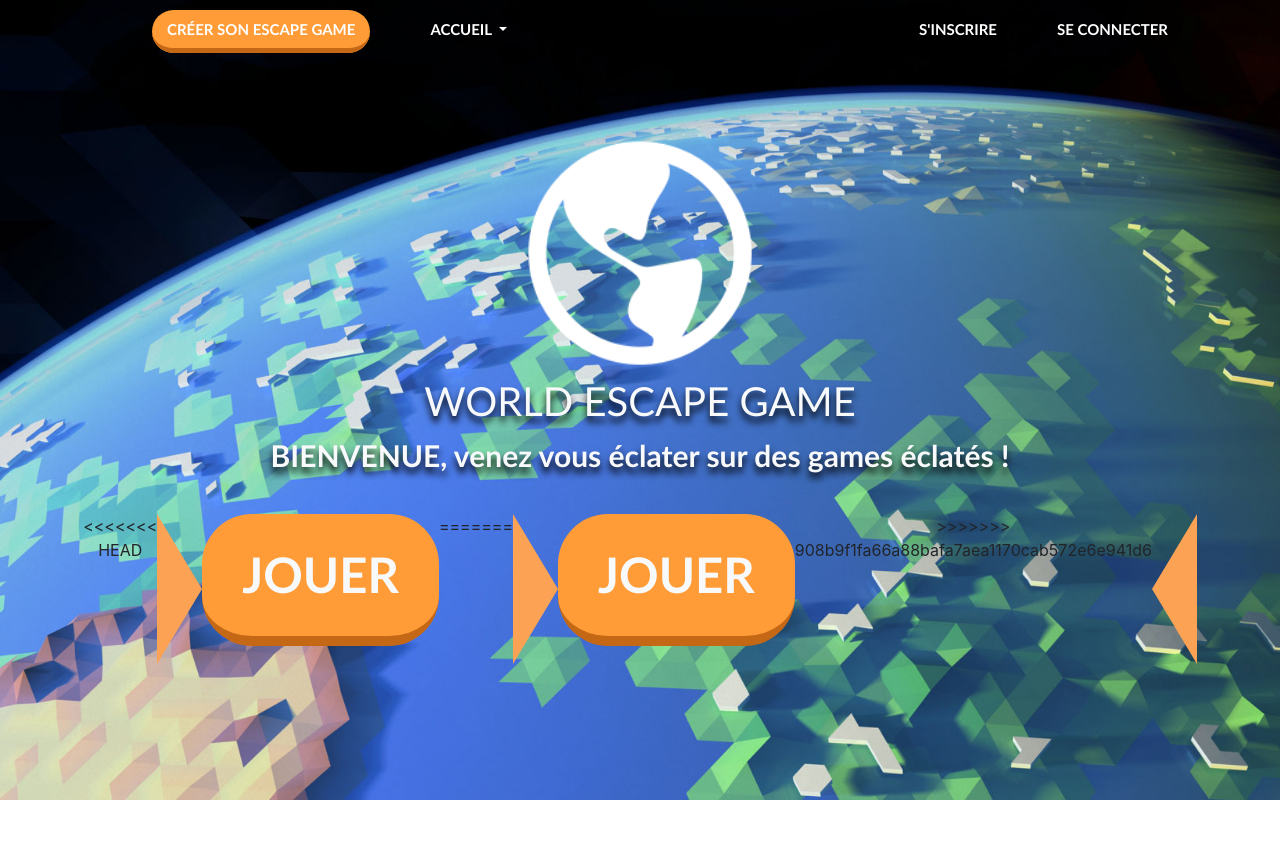
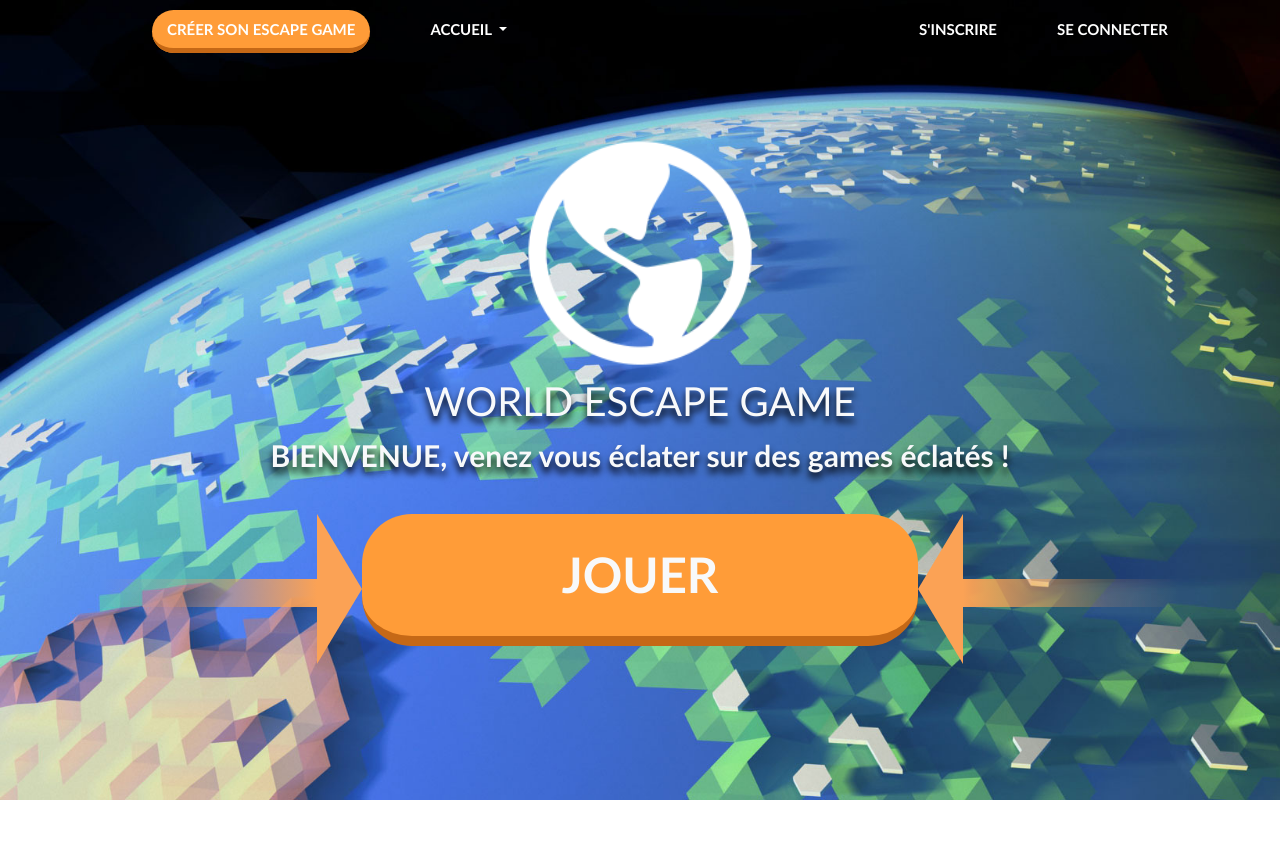
Before and after one commit to francois-simao/escape-game, a PHP site: page / in a window 1280 px wide. Shown: the top 849 px of the page. Run offline with PHP 8.4, Linux system fonts and the light colour scheme.

Commit message:
modifications

```diff
--- a/games.php
+++ b/games.php
@@ -46,11 +46,7 @@ session_start();
                                         <?php
                                         }
                                         ?>
-<<<<<<< HEAD
                                     <p class="pl-3 pt-3"><?php echo ($_SESSION['pseudo']);?></p></li>
-=======
-                                    <p class="ml-xl-3 mt-xl-3"><?php echo ($_SESSION['pseudo']);?></p></li>
->>>>>>> 908b9f1fa66a88bafa7aea1170cab572e6e941d6
                             </div>
                             <div
                                 class="d-flex flex-column flex-sm-column flex-md-column flex-lg-column flex-xl-row text-center">
--- a/index.php
+++ b/index.php
@@ -69,12 +69,7 @@
                     <div class="content-btn-play text-center d-flex justify-content-center">
 
                         <div class="foo rectangle-right"></div>
-<<<<<<< HEAD
                         <div class="foo triangle-right"></div> <a href="connection_user.php" class="btn-play-header btn-play-width text-light py-4 text-uppercase  ">Jouer</a>
-=======
-                        <div class="foo triangle-right"></div> <a href="games.php"
-                            class="btn-play-header btn-play-width text-light py-4 text-uppercase ">Jouer</a>
->>>>>>> 908b9f1fa66a88bafa7aea1170cab572e6e941d6
                         <div class="foo triangle-left"></div>
                         <div class="foo rectangle-left"></div>
 
```
